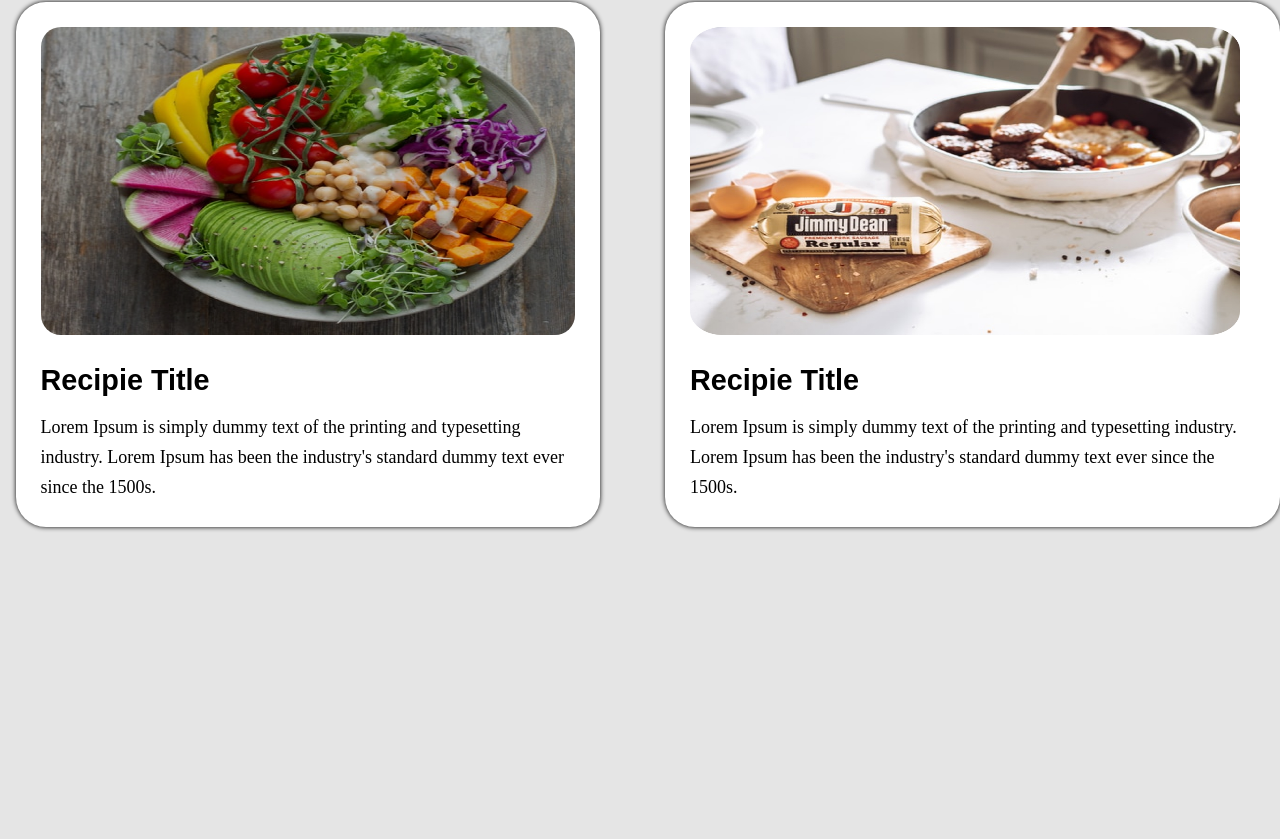
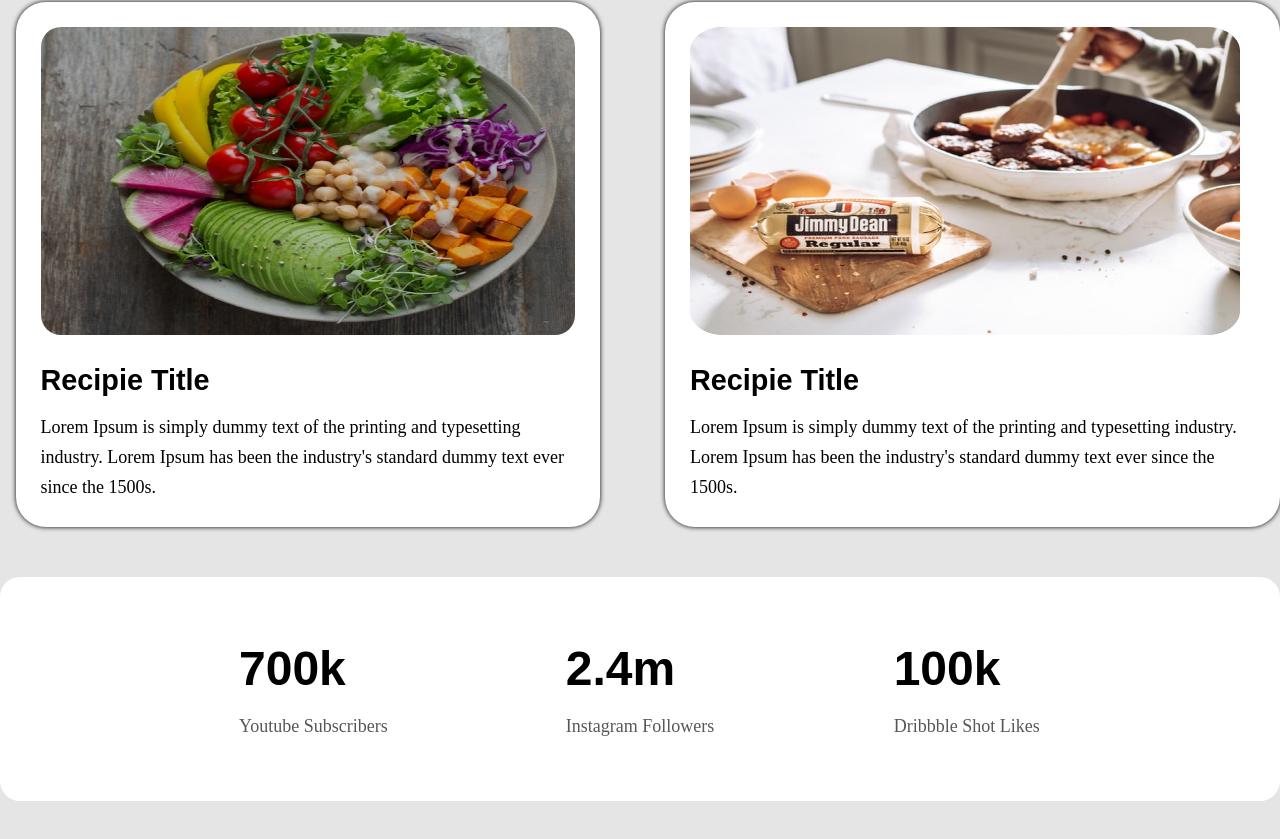
Before and after one commit to Walidprogramming-hero/B1201-eat-healthy-responsive-website, a plain HTML site: page index.html in a window 1280 px wide. Shown: the part 1905-2744 px from the top of the page. Before the commit the page ends 2482 px from the top, so only its background shows below. Drawn offline with Linux system fonts and the light colour scheme.

Commit message:
added channel session

```diff
--- a/index.html
+++ b/index.html
@@ -87,6 +87,26 @@
                 </section>
                </section>
                <!-- recipies session ends -->
+                <!-- channel session starts -->
+                 <div class="channel-session-continer">
+                    <div class="channel-session second-continer">
+                        <div class="channel">
+                            <div class="channel-card">
+                            <h1 class="montserrat-fonts">700k</h1>
+                            <p class="dark-color-1">Youtube Subscribers</p>
+                        </div>
+                        <div class="channel-card">
+                            <h1 class="montserrat-fonts">2.4m</h1>
+                            <p class="dark-color-1">Instagram Followers</p>
+                        </div>
+                        <div class="channel-card">
+                            <h1 class="montserrat-fonts">100k</h1>
+                            <p class="dark-color-1">Dribbble Shot Likes</p>
+                        </div>
+                        </div>
+                    </div>
+                 </div>
+                 <!-- channel session ends -->
         </section>
     </main>
     <footer>
--- a/style/responsive.css
+++ b/style/responsive.css
@@ -27,6 +27,11 @@
         grid-template-columns: repeat(1,1fr);
         justify-items: center;
     }
+    .channel{
+        grid-template-columns: repeat(1,1fr);
+        justify-items:center;
+         padding: 0px;
+    }
 }
 /* medium-device */
 @media screen and (min-width:576px) and (max-width:992px) {
--- a/style/style.css
+++ b/style/style.css
@@ -204,3 +204,23 @@ background-image: url("../images/shapes/Frame\ 58.jpg");
   line-height: 30px;
 }
 /* recipies session styling ends */
+/* channel-session continer styling starts */
+.channel-session{
+  background-color: #ffff;
+  border-radius: 20px;
+}
+.channel{
+  display: grid;
+  grid-template-columns: repeat(3,1fr);
+  justify-items: center;
+  padding: 64px 165px;
+  gap: 30px;
+}
+.channel-card h1{
+  font-size: 3rem;
+  margin-bottom: 20px;
+}
+.channel-card p{
+  font-size: 18px;
+}
+/* channel-session continer styling ends */
```
